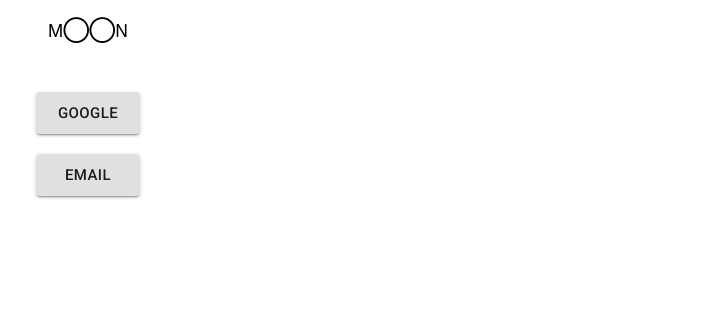
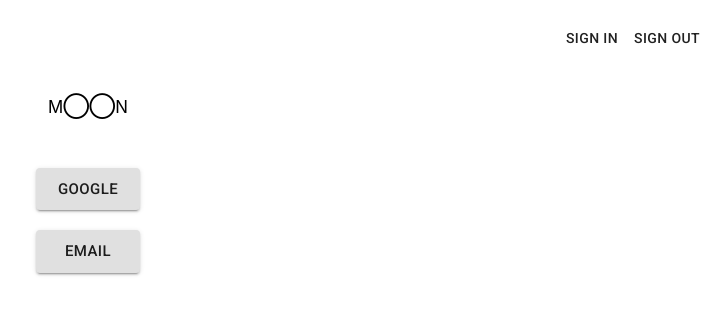
Before and after one commit to Entali/moonlight, a React (Create React App) app: page / in a window 1280 px wide. Shown: the top 314 px of the page, without its empty margins (552-1280 px from the left). Built offline with nearby package versions, Linux system fonts and the light colour scheme; no server answers.

Commit message:
adding auth state to App

```diff
--- a/src/components/App/App.tsx
+++ b/src/components/App/App.tsx
@@ -7,6 +7,7 @@ import {
   authReducer,
   INITIAL_STATE as AUTH_INITIAL_STATE
 } from '../../features/Auth/Auth.reducer'
+import Button from '@material-ui/core/Button'
 
 const App = () => {
   const [authState, dispatch] = useReducer(authReducer, AUTH_INITIAL_STATE)
@@ -25,6 +26,14 @@ const App = () => {
 
   return (
       <section className="App">
+        <nav style={{
+          display: 'flex',
+          justifyContent: 'flex-end',
+          padding: '20px'
+        }}>
+          <Button>Sign in</Button>
+          <Button>Sign out</Button>
+        </nav>
         <Routes/>
       </section>
   )
--- a/src/features/Auth/Auth.actions.tsx
+++ b/src/features/Auth/Auth.actions.tsx
@@ -35,7 +35,7 @@ const getUserRef = async (userAuth: any, dispatch: any) => {
 
     try {
       await userRef.set(newUser)
-      dispatch(setUserAction(newUser))
+      await dispatch(setUserAction(newUser as UserModel))
     } catch (err) {
       dispatch(setErrorAction(err))
     }
```
